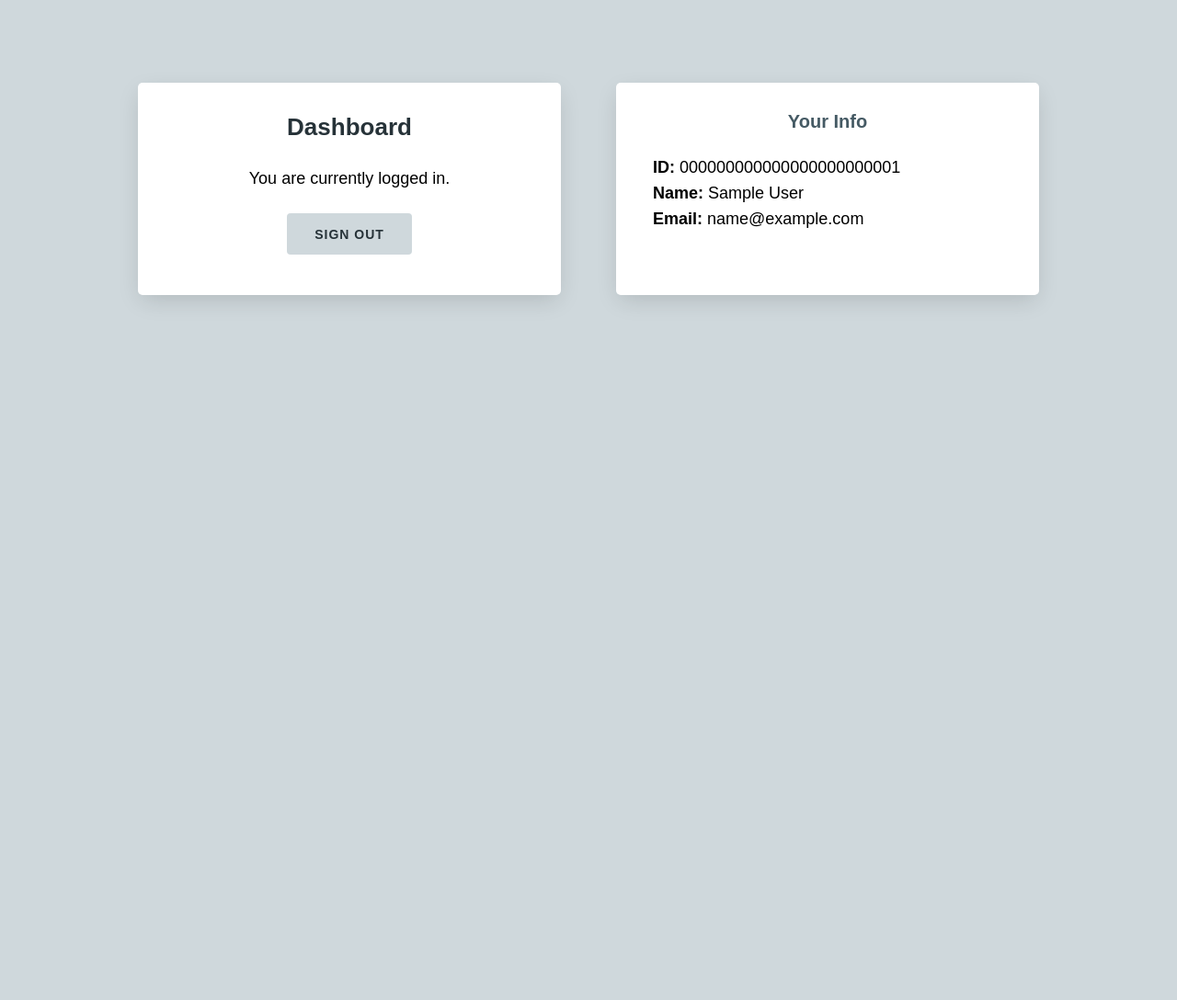
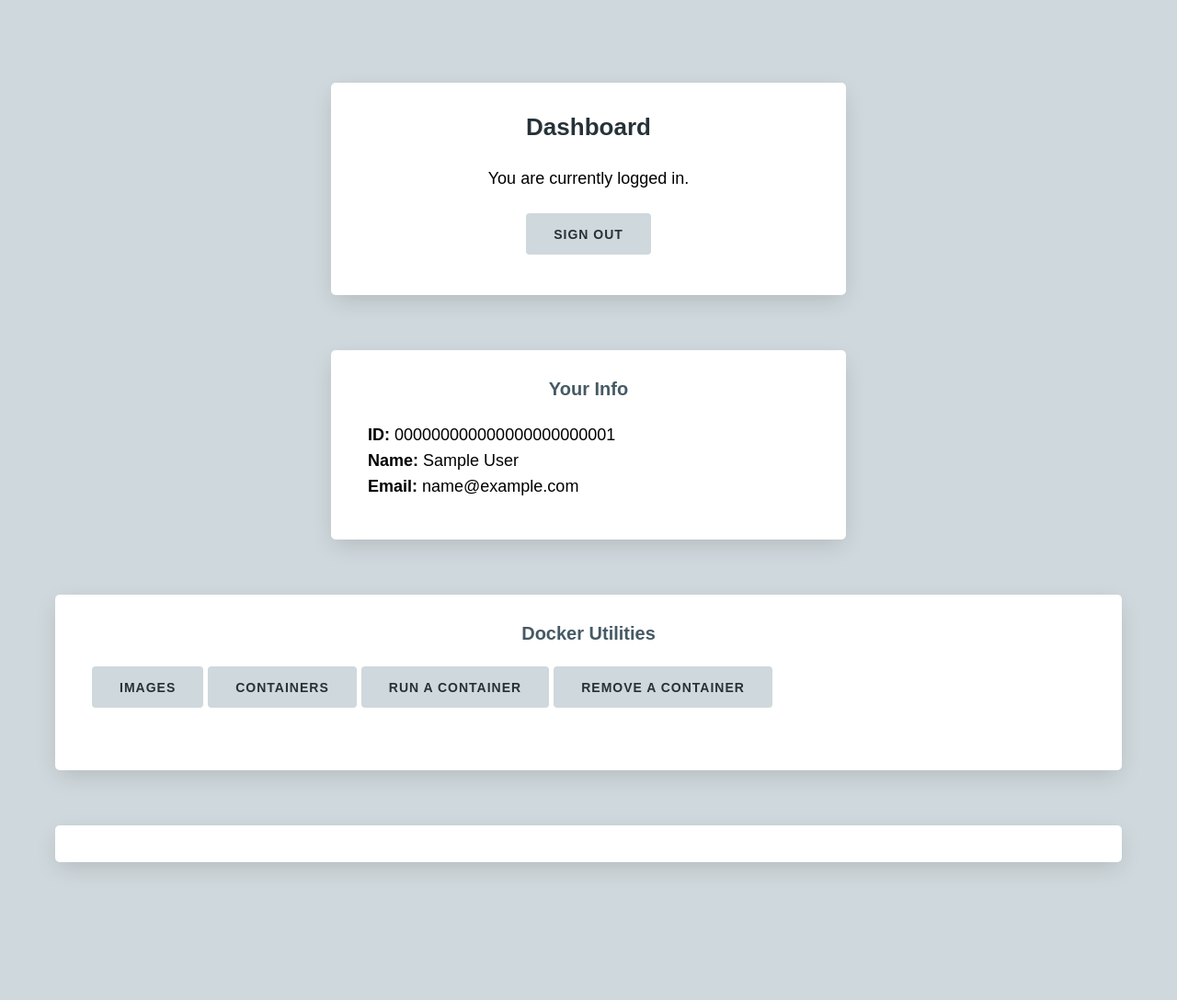
Before and after one commit to mtabishk/flask-docker-web-app, a Flask app: page /dashboard/ in a window 1280 px wide. Shown: the whole page at 92% size. Before the commit the page ends 329 px from the top, so only its background shows below. Run offline with Flask 2, Linux system fonts and the light colour scheme; the visitor is signed in with stand-in values (Sample User, id 1).

Commit message:
update working

```diff
--- a/app.py
+++ b/app.py
@@ -1,4 +1,4 @@
-from flask import Flask, render_template, session, redirect, jsonify, request
+from flask import Flask, render_template, session, redirect, jsonify, request, redirect, url_for
 from passlib.hash import pbkdf2_sha256
 import uuid
 from functools import wraps
@@ -77,6 +77,8 @@ def login_required(f):
 
 @app.route('/')
 def home():
+    if 'logged_in' in session and session['logged_in'] == True:
+        return redirect(url_for('dashboard'))
     return render_template('home.html')
 
 
--- a/static/css/styles.css
+++ b/static/css/styles.css
@@ -1,9 +1,7 @@
 /*
   Colors: http://getuicolors.com
-*/
-
-/* Setup */
-:root {
+*//* Setup */:root
+{
     --black: #000000;
     --almost-black: #263238;
     --white: #ffffff;
@@ -68,19 +66,19 @@ p {
 .card {
     margin: 0 30px 60px;
     padding: 20px 40px;
-  width: 460px;
-  box-shadow: 0 8px 26px -4px rgba(0,0,0,0.15);
+    width: 560px;
+    box-shadow: 0 8px 26px -4px rgba(0, 0, 0, 0.15);
     border-radius: 5px;
     background: var(--white);
 }
 
-@media only screen and (max-width: 520px) {
+@media only screen and(max-width: 520px) {
     .card-wrapper {
         padding: 30px 0 0;
     }
 }
 
-@media only screen and (max-width: 520px) {
+@media only screen and(max-width: 520px) {
     .card {
         margin: 0 0 30px;
         width: 100%;
@@ -88,9 +86,55 @@ p {
     }
 }
 
+.card2 {
+    margin: 0 30px 60px;
+    padding: 20px 40px;
+    width: 1180px;
+    box-shadow: 0 8px 26px -4px rgba(0, 0, 0, 0.15);
+    border-radius: 5px;
+    background: var(--white);
+}
+
+@media only screen and(max-width: 520px) {
+    .card2-wrapper {
+        padding: 30px 0 0;
+    }
+}
+
+@media only screen and(max-width: 520px) {
+    .card2 {
+        margin: 0 0 30px;
+        width: 100%;
+        border-radius: 0;
+    }
+}
+
+.card3 {
+    margin: 0 30px 60px;
+    padding: 20px 40px;
+    width: 1180px;
+    box-shadow: 0 8px 26px -4px rgba(0, 0, 0, 0.15);
+    border-radius: 5px;
+    background: var(--white);
+    overflow: scroll;
+}
+
+@media only screen and(max-width: 520px) {
+    .card3-wrapper {
+        padding: 30px 0 0;
+    }
+}
+
+@media only screen and(max-width: 520px) {
+    .card3 {
+        margin: 0 0 30px;
+        width: 100%;
+        border-radius: 0;
+    }
+}
 /* Forms */
 form {
-  transition: opacity .15s ease;
+    transition: opacity 0.15s ease;
 }
 
 form.loading {
@@ -116,10 +160,10 @@ label {
     color: var(--almost-black);
     border: 1px solid var(--grey);
     border-radius: 4px;
-  box-shadow: inset 0 1px 2px rgba(0,0,0,0.1);
+    box-shadow: inset 0 1px 2px rgba(0, 0, 0, 0.1);
     display: block;
     background: var(--almost-white);
-  transition: border-color .15s ease;
+    transition: border-color 0.15s ease;
 }
 
 .field:focus {
@@ -156,7 +200,7 @@ label {
     cursor: pointer;
     display: inline-block;
     background: var(--primary);
-  transition: color .15s ease, background-color .15s ease;
+    transition: color 0.15s ease, background-color 0.15s ease;
 }
 
 .btn:hover {
--- /dev/null
+++ b/static/js/docker.js
@@ -0,0 +1,19 @@
+function getImages() {
+        var xhr = new XMLHttpRequest();
+        xhr.open("GET", "http://13.232.129.9/cgi-bin/cmd.py?cmd=docker+images", true);
+        xhr.send();
+        xhr.onload = function () {
+                var res = xhr.responseText;
+                document.getElementById('div1').innerHTML = res;
+        }
+}
+
+function getContainers() {
+ 	var xhr = new XMLHttpRequest();
+        xhr.open("GET", "http://13.232.129.9/cgi-bin/cmd.py?cmd=docker+ps+-a", true);
+        xhr.send();
+        xhr.onload = function () {
+                var res = xhr.responseText;
+                document.getElementById('div1').innerHTML = res;
+        }
+}
--- a/templates/base.html
+++ b/templates/base.html
@@ -4,7 +4,7 @@
 
   <meta charset="UTF-8">
   <meta name="viewport" content="width=device-width, initial-scale=1.0">
-  <title>User Login System</title>
+  <title>Docker Web App</title>
 
   <link rel="stylesheet" href="/static/css/normalize.css">
   <link rel="stylesheet" href="/static/css/styles.css">
--- a/templates/dashboard.html
+++ b/templates/dashboard.html
@@ -26,5 +26,22 @@
 
     </div>
 
+    <div class="card2">
+
+      <h2 class="center">Docker Utilities</h2>
+
+      <p>
+      	<button onclick="getImages();" class="btn btn--secondary" type="button">Images</button>
+	<button onclick="getContainers();" class="btn btn--secondary" type="button">Containers</button>
+	<button class="btn btn--secondary" type="button">Run a Container</button>
+	<button class="btn btn--secondary" type="button">Remove a Container</button>
+      </p>
+    </div>
+
+    <div id='div1' class="card3"></div>
+
   </div>
+
+
+  <script src="/static/js/docker.js"></script>
 {% endblock %}
```
Also changed, not shown: requirements.txt (added, +11 -0 lines), static/js/scripts.js (line endings or trailing spaces), 1 other file. Lines whose indentation alone changed are shown as unchanged.
